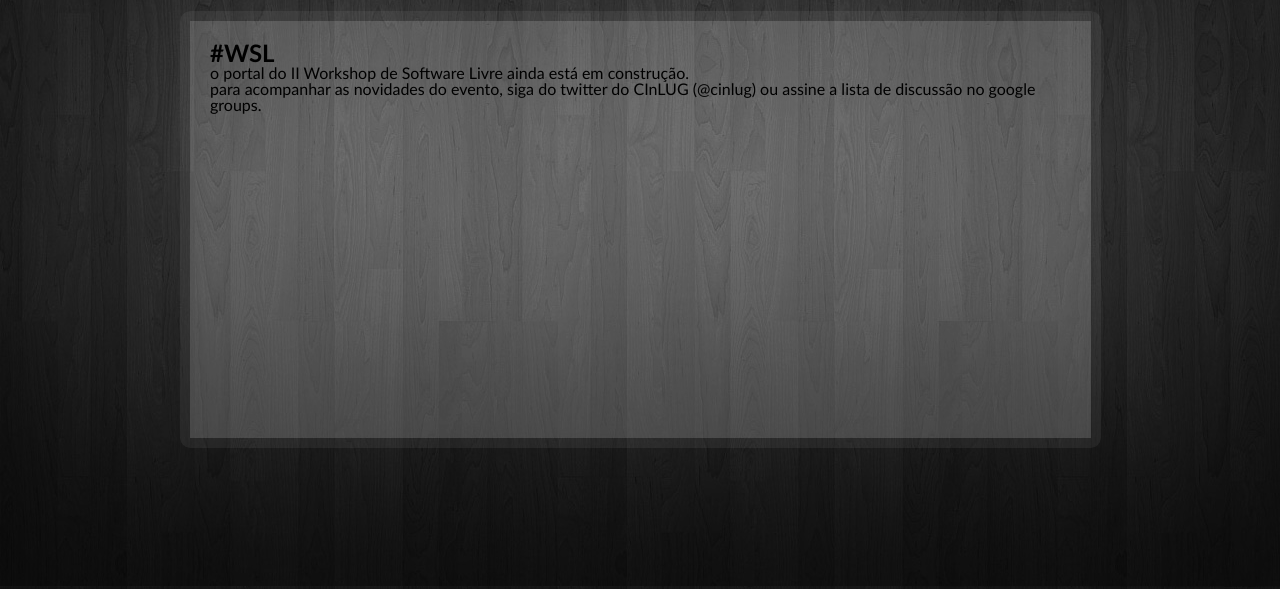
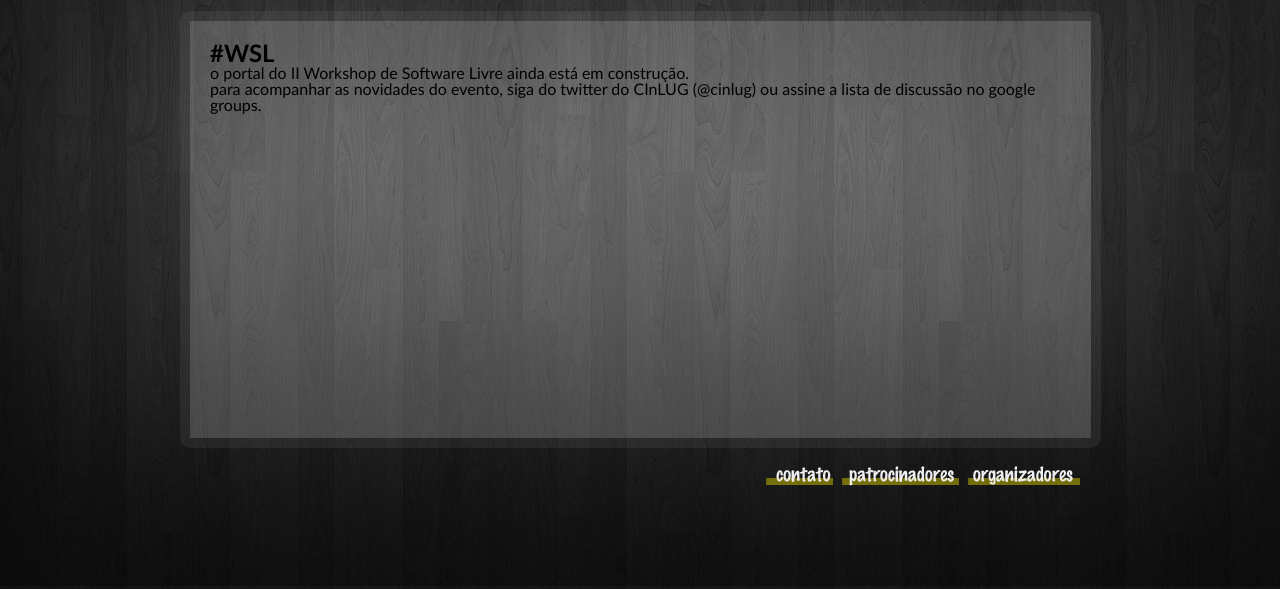
Before and after one commit to cinlug/wsl-portal, a Django app: template src/templates/index.html in a window 1280 px wide. Shown: the part 211-800 px from the top of the page. Run offline with Django 3.2, Linux system fonts and the light colour scheme; the template is opened without the code that fills it, so the values that code supplies are empty.

Commit message:
botoes de contato, patrocinadores e organizacao adicionados

```diff
--- a/src/static/css/wsl.css
+++ b/src/static/css/wsl.css
@@ -92,3 +92,34 @@ a:hover {
 #content .txt-box h1 {
 	font-size: 24px;
 }
+#footer {
+	width:100%;
+	clear: both;
+}
+#footer li {
+	display: inline;
+}
+#footer-menu div{
+	float: left;
+}
+#footer-menu{
+	float:right;
+	margin-right:35px;
+}
+.foo-contato, .foo-patrocinadores, .foo-organizadores {
+	text-indent: -5000px;
+	margin: 3px;
+	height: 23px;
+}
+.foo-contato {
+	background: url(/static/img/btn-contato.png) no-repeat center;
+	width: 69px;
+}
+.foo-patrocinadores {
+	background: url(/static/img/btn-patrocinadores.png) no-repeat center;
+	width: 121px;
+}
+.foo-organizadores {
+	background: url(/static/img/btn-organizadores.png) no-repeat center;
+	width: 115px;
+}
--- a/src/templates/esqueleto.html
+++ b/src/templates/esqueleto.html
@@ -88,6 +88,13 @@
 				</div>
 			</div>
 			<div id="footer">
+				<div id="footer-menu">
+					<ul>
+						<li><a href="/pagina/contato"><div class="foo-contato">Contato</div></a></li>
+						<li><a href="/pagina/patrocinadores"><div class="foo-patrocinadores">Patrocinadores</div></a></li>
+						<li><a href="/pagina/organizadores"><div class="foo-organizadores">Organizadores</div></a></li>
+					</ul>
+				</div>
 			</div>
 		</div>
 	</body>
```
Also changed, not shown: src/static/img/btn-contato.png (added), src/static/img/btn-patrocinadores.png, src/static/img/contato-btn.png (deleted).
